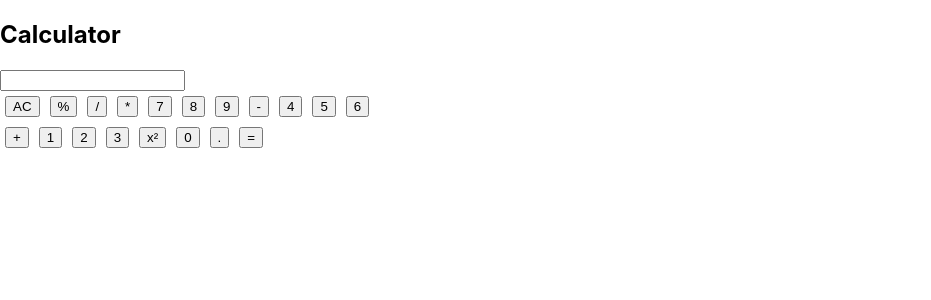
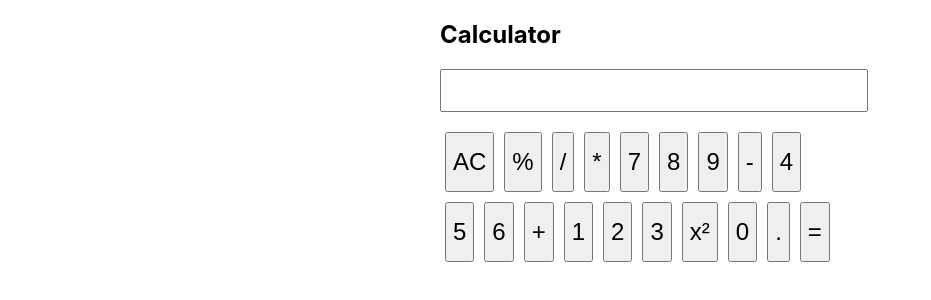
Before and after one commit to Parallel-Script/calculator_proj, a React (Create React App) app: page / in a window 1280 px wide. Shown: the top 300 px of the page, without its empty margins (0-931 px from the left). Built offline with nearby package versions, Linux system fonts and the light colour scheme; the HTML template or start-up script is replaced by a standard one.

Commit message:
Fixed button alignment and styles in calculator

```diff
--- a/src/App.css
+++ b/src/App.css
@@ -2,46 +2,19 @@
   text-align: center;
 }
 
-.App-logo {
-  height: 40vmin;
-  pointer-events: none;
-}
-
-@media (prefers-reduced-motion: no-preference) {
-  .App-logo {
-    animation: App-logo-spin infinite 20s linear;
-  }
-}
-
-.App-header {
-  background-color: #282c34;
-  min-height: 100vh;
-  display: flex;
-  flex-direction: column;
-  align-items: center;
-  justify-content: center;
-  font-size: calc(10px + 2vmin);
-  color: white;
-}
-
-.App-link {
-  color: #61dafb;
-}
-
-@keyframes App-logo-spin {
-  from {
-    transform: rotate(0deg);
-  }
-  to {
-    transform: rotate(360deg);
-  }
-}
-
-
 .container {
   max-width: 400px;
+  margin: 0 auto; /* Center the calculator on the page */
 }
 
 button {
   margin: 5px;
+  height: 60px;  /* Ensure consistent height for buttons */
+  font-size: 1.5rem;  /* Increase font size for better readability */
 }
+
+input.form-control {
+  font-size: 2rem; /* Larger display text */
+  text-align: right; /* Align text to the right for better UX */
+  margin-bottom: 15px; /* Add space below the display */
+}
--- a/src/App.js
+++ b/src/App.js
@@ -42,7 +42,7 @@ function App() {
             value={display}
             readOnly
           />
-          <div className="row mt-4">
+          <div className="row mt-3">
             {/* Row 1 */}
             <button onClick={clearDisplay} className="btn btn-danger col-3">AC</button>
             <button onClick={() => handleClick('%')} className="btn btn-secondary col-3">%</button>
```
